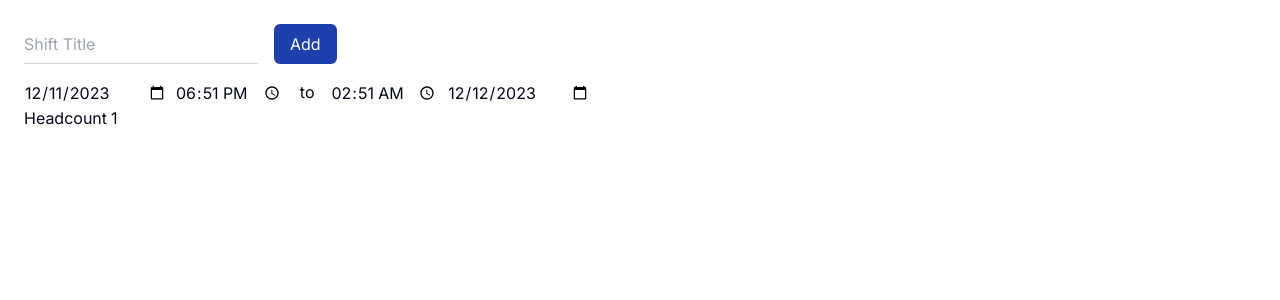
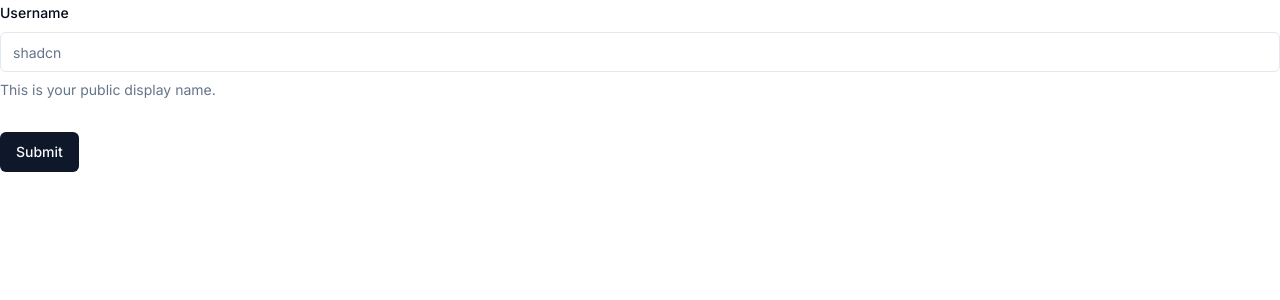
Before and after one commit to ericli18/open-schedule, a Next.js app: page /dashboard in a window 1280 px wide. Shown: the top 300 px of the page. Built offline with nearby package versions, Linux system fonts and the light colour scheme.

Commit message:
Add shadcn forms

```diff
--- a/src/app/dashboard/page.jsx
+++ b/src/app/dashboard/page.jsx
@@ -3,73 +3,75 @@
 import dayjs from "dayjs";
 import timezone from "dayjs/plugin/timezone";
 import utc from "dayjs/plugin/utc";
+import ShiftForm from "@/components/ShiftForm";
 
 dayjs.extend(utc);
 dayjs.extend(timezone);
 
 export default function Page() {
-  const [date, setDate] = useState(dayjs());
-  const positions = ["Supervisor", "Manager", "Employee"];
-  const [timezone, setTimezone] = useState(
-    Intl.DateTimeFormat().resolvedOptions().timeZone
-  );
 
-  const currentDate = dayjs().format("YYYY-MM-DD");
-  const currentTime = dayjs().format("HH:mm");
-  const nextDay = dayjs().add(8, "hour");
-  const nextDate = nextDay.format("YYYY-MM-DD");
-  const nextTime = nextDay.format("HH:mm");
+  // const currentDate = dayjs().format("YYYY-MM-DD");
+  // const currentTime = dayjs().format("HH:mm");
+  // const nextDay = dayjs().add(8, "hour");
+  // const nextDate = nextDay.format("YYYY-MM-DD");
+  // const nextTime = nextDay.format("HH:mm");
 
 
+  // return (
+  //   <form>
+  //     <div className='rounded-md p-4 md:p-6 flex-col gap-8 sm:gap-4'>
+  //       <div className='mb-4 flex'>
+  //         <label className='block sr-only' htmlFor='title'>Shift title</label>
+  //         <input
+  //           className='block border-b border-gray-300 focus:border-b-2 focus:border-blue-800 outline-none'
+  //           type='text'
+  //           name='title'
+  //           id='title'
+  //           placeholder='Shift Title'
+  //         />
+  //         <button className='ml-4 bg-blue-800 text-white px-4 py-2 rounded-md'>
+  //           Add
+  //         </button>
+  //       </div>
+  //       <div className='flex flex-col sm:flex-row gap-4'>
+  //         <div className='flex flex-wrap gap-2'>
+  //           <label htmlFor='startDate' className="sr-only">starting date</label>
+  //           <input type='date' id='startDate' defaultValue={currentDate} />
+  //           <label htmlFor='startTime' className="sr-only">starting time</label>
+  //           <input type='time' id='startTime' defaultValue={currentTime}/>
+  //         </div>
+  //         <span>to</span>
+  //         <div className=''>
+  //           <div className='flex flex-wrap gap-2'>
+  //             <label htmlFor='endTime' className="sr-only">Ending time</label>
+  //             <input type='time' id='endTime' defaultValue={nextTime}/>
+  //             <label htmlFor='endDate' className="sr-only">Ending time</label>
+  //             <input type='date' id='endDate' defaultValue={nextDate} />
+  //           </div>
+  //         </div>
+  //       </div>
+  //       {/* <fieldset>
+  //         <legend>Choose the positions on this shift: </legend>
+  //         {positions.map((position) => {
+  //           return (
+  //             <div key={position}>
+  //               <input type='checkbox' name={position} id={position} className="mr-2"/>
+  //               <label htmlFor={position}>{position}</label>
+  //             </div>
+  //           );
+  //         })}
+  //       </fieldset> */}
+  //       <div className="flex flex-col sm:flex-row gap-4 sm:gap-1">
+  //         <label htmlFor="headcount">Headcount</label>
+  //         <input type='number' name='headcount' id='headcount' min='1' max='100' defaultValue='1' className='w-16' />
+  //       </div>
+  //     </div>
+  //   </form>
+  // );
+
   return (
-    <form>
-      <div className='rounded-md p-4 md:p-6 flex-col gap-8 sm:gap-4'>
-        <div className='mb-4 flex'>
-          <label className='block sr-only' htmlFor='title'>Shift title</label>
-          <input
-            className='block border-b border-gray-300 focus:border-b-2 focus:border-blue-800 outline-none'
-            type='text'
-            name='title'
-            id='title'
-            placeholder='Shift Title'
-          />
-          <button className='ml-4 bg-blue-800 text-white px-4 py-2 rounded-md'>
-            Add
-          </button>
-        </div>
-        <div className='flex flex-col sm:flex-row gap-4'>
-          <div className='flex flex-wrap gap-2'>
-            <label htmlFor='startDate' className="sr-only">starting date</label>
-            <input type='date' id='startDate' defaultValue={currentDate} />
-            <label htmlFor='startTime' className="sr-only">starting time</label>
-            <input type='time' id='startTime' defaultValue={currentTime}/>
-          </div>
-          <span>to</span>
-          <div className=''>
-            <div className='flex flex-wrap gap-2'>
-              <label htmlFor='endTime' className="sr-only">Ending time</label>
-              <input type='time' id='endTime' defaultValue={nextTime}/>
-              <label htmlFor='endDate' className="sr-only">Ending time</label>
-              <input type='date' id='endDate' defaultValue={nextDate} />
-            </div>
-          </div>
-        </div>
-        {/* <fieldset>
-          <legend>Choose the positions on this shift: </legend>
-          {positions.map((position) => {
-            return (
-              <div key={position}>
-                <input type='checkbox' name={position} id={position} className="mr-2"/>
-                <label htmlFor={position}>{position}</label>
-              </div>
-            );
-          })}
-        </fieldset> */}
-        <div className="flex flex-col sm:flex-row gap-4 sm:gap-1">
-          <label htmlFor="headcount">Headcount</label>
-          <input type='number' name='headcount' id='headcount' min='1' max='100' defaultValue='1' className='w-16' />
-        </div>
-      </div>
-    </form>
-  );
+    <div className='flex flex-col gap-8'>
+      <ShiftForm />
+    </div>
+  )
 }
--- /dev/null
+++ b/src/components/ShiftForm.jsx
@@ -0,0 +1,63 @@
+"use client";
+
+import { zodResolver } from "@hookform/resolvers/zod";
+import { useForm } from "react-hook-form";
+import * as z from "zod";
+
+import { Button } from "@/components/ui/button";
+import {
+  Form,
+  FormControl,
+  FormDescription,
+  FormField,
+  FormItem,
+  FormLabel,
+  FormMessage,
+} from "@/components/ui/form";
+import { Input } from "@/components/ui/input";
+
+const formSchema = z.object({
+  username: z.string().min(2, {
+    message: "Username must be at least 2 characters.",
+  }),
+});
+
+export default function ShiftForm() {
+  // 1. Define your form.
+  const form = useForm({
+    resolver: zodResolver(formSchema),
+    defaultValues: {
+      username: "",
+    },
+  });
+  // 2. Define a submit handler.
+  function onSubmit(values) {
+    // Do something with the form values.
+    // ✅ This will be type-safe and validated.
+    console.log(values);
+  }
+
+  return (
+    <Form {...form}>
+      <form onSubmit={form.handleSubmit(onSubmit)} className='space-y-8'>
+        <FormField
+          control={form.control}
+          name='username'
+          render={({ field }) => (
+            <FormItem>
+              <FormLabel>Username</FormLabel>
+              <FormControl>
+                <Input placeholder='shadcn' {...field} />
+              </FormControl>
+              <FormDescription>
+                This is your public display name.
+              </FormDescription>
+              <FormMessage />
+            </FormItem>
+          )}
+        />
+        <Button type='submit'>Submit</Button>
+      </form>
+    </Form>
+  );
+}
--- /dev/null
+++ b/src/components/ui/button.jsx
@@ -0,0 +1,47 @@
+import * as React from "react"
+import { Slot } from "@radix-ui/react-slot"
+import { cva } from "class-variance-authority";
+
+import { cn } from "@/lib/utils"
+
+const buttonVariants = cva(
+  "inline-flex items-center justify-center whitespace-nowrap rounded-md text-sm font-medium ring-offset-background transition-colors focus-visible:outline-none focus-visible:ring-2 focus-visible:ring-ring focus-visible:ring-offset-2 disabled:pointer-events-none disabled:opacity-50",
+  {
+    variants: {
+      variant: {
+        default: "bg-primary text-primary-foreground hover:bg-primary/90",
+        destructive:
+          "bg-destructive text-destructive-foreground hover:bg-destructive/90",
+        outline:
+          "border border-input bg-background hover:bg-accent hover:text-accent-foreground",
+        secondary:
+          "bg-secondary text-secondary-foreground hover:bg-secondary/80",
+        ghost: "hover:bg-accent hover:text-accent-foreground",
+        link: "text-primary underline-offset-4 hover:underline",
+      },
+      size: {
+        default: "h-10 px-4 py-2",
+        sm: "h-9 rounded-md px-3",
+        lg: "h-11 rounded-md px-8",
+        icon: "h-10 w-10",
+      },
+    },
+    defaultVariants: {
+      variant: "default",
+      size: "default",
+    },
+  }
+)
+
+const Button = React.forwardRef(({ className, variant, size, asChild = false, ...props }, ref) => {
+  const Comp = asChild ? Slot : "button"
+  return (
+    (<Comp
+      className={cn(buttonVariants({ variant, size, className }))}
+      ref={ref}
+      {...props} />)
+  );
+})
+Button.displayName = "Button"
+
+export { Button, buttonVariants }
--- /dev/null
+++ b/src/components/ui/form.jsx
@@ -0,0 +1,133 @@
+import * as React from "react"
+import { Slot } from "@radix-ui/react-slot"
+import { Controller, FormProvider, useFormContext } from "react-hook-form";
+
+import { cn } from "@/lib/utils"
+import { Label } from "@/components/ui/label"
+
+const Form = FormProvider
+
+const FormFieldContext = React.createContext({})
+
+const FormField = (
+  {
+    ...props
+  }
+) => {
+  return (
+    (<FormFieldContext.Provider value={{ name: props.name }}>
+      <Controller {...props} />
+    </FormFieldContext.Provider>)
+  );
+}
+
+const useFormField = () => {
+  const fieldContext = React.useContext(FormFieldContext)
+  const itemContext = React.useContext(FormItemContext)
+  const { getFieldState, formState } = useFormContext()
+
+  const fieldState = getFieldState(fieldContext.name, formState)
+
+  if (!fieldContext) {
+    throw new Error("useFormField should be used within <FormField>")
+  }
+
+  const { id } = itemContext
+
+  return {
+    id,
+    name: fieldContext.name,
+    formItemId: `${id}-form-item`,
+    formDescriptionId: `${id}-form-item-description`,
+    formMessageId: `${id}-form-item-message`,
+    ...fieldState,
+  }
+}
+
+const FormItemContext = React.createContext({})
+
+const FormItem = React.forwardRef(({ className, ...props }, ref) => {
+  const id = React.useId()
+
+  return (
+    (<FormItemContext.Provider value={{ id }}>
+      <div ref={ref} className={cn("space-y-2", className)} {...props} />
+    </FormItemContext.Provider>)
+  );
+})
+FormItem.displayName = "FormItem"
+
+const FormLabel = React.forwardRef(({ className, ...props }, ref) => {
+  const { error, formItemId } = useFormField()
+
+  return (
+    (<Label
+      ref={ref}
+      className={cn(error && "text-destructive", className)}
+      htmlFor={formItemId}
+      {...props} />)
+  );
+})
+FormLabel.displayName = "FormLabel"
+
+const FormControl = React.forwardRef(({ ...props }, ref) => {
+  const { error, formItemId, formDescriptionId, formMessageId } = useFormField()
+
+  return (
+    (<Slot
+      ref={ref}
+      id={formItemId}
+      aria-describedby={
+        !error
+          ? `${formDescriptionId}`
+          : `${formDescriptionId} ${formMessageId}`
+      }
+      aria-invalid={!!error}
+      {...props} />)
+  );
+})
+FormControl.displayName = "FormControl"
+
+const FormDescription = React.forwardRef(({ className, ...props }, ref) => {
+  const { formDescriptionId } = useFormField()
+
+  return (
+    (<p
+      ref={ref}
+      id={formDescriptionId}
+      className={cn("text-sm text-muted-foreground", className)}
+      {...props} />)
+  );
+})
+FormDescription.displayName = "FormDescription"
+
+const FormMessage = React.forwardRef(({ className, children, ...props }, ref) => {
+  const { error, formMessageId } = useFormField()
+  const body = error ? String(error?.message) : children
+
+  if (!body) {
+    return null
+  }
+
+  return (
+    (<p
+      ref={ref}
+      id={formMessageId}
+      className={cn("text-sm font-medium text-destructive", className)}
+      {...props}>
+      {body}
+    </p>)
+  );
+})
+FormMessage.displayName = "FormMessage"
+
+export {
+  useFormField,
+  Form,
+  FormItem,
+  FormLabel,
+  FormControl,
+  FormDescription,
+  FormMessage,
+  FormField,
+}
--- /dev/null
+++ b/src/components/ui/input.jsx
@@ -0,0 +1,19 @@
+import * as React from "react"
+
+import { cn } from "@/lib/utils"
+
+const Input = React.forwardRef(({ className, type, ...props }, ref) => {
+  return (
+    (<input
+      type={type}
+      className={cn(
+        "flex h-10 w-full rounded-md border border-input bg-background px-3 py-2 text-sm ring-offset-background file:border-0 file:bg-transparent file:text-sm file:font-medium placeholder:text-muted-foreground focus-visible:outline-none focus-visible:ring-2 focus-visible:ring-ring focus-visible:ring-offset-2 disabled:cursor-not-allowed disabled:opacity-50",
+        className
+      )}
+      ref={ref}
+      {...props} />)
+  );
+})
+Input.displayName = "Input"
+
+export { Input }
--- /dev/null
+++ b/src/components/ui/label.jsx
@@ -0,0 +1,18 @@
+"use client"
+
+import * as React from "react"
+import * as LabelPrimitive from "@radix-ui/react-label"
+import { cva } from "class-variance-authority";
+
+import { cn } from "@/lib/utils"
+
+const labelVariants = cva(
+  "text-sm font-medium leading-none peer-disabled:cursor-not-allowed peer-disabled:opacity-70"
+)
+
+const Label = React.forwardRef(({ className, ...props }, ref) => (
+  <LabelPrimitive.Root ref={ref} className={cn(labelVariants(), className)} {...props} />
+))
+Label.displayName = LabelPrimitive.Root.displayName
+
+export { Label }
--- a/src/lib/utils.js
+++ b/src/lib/utils.js
@@ -1,6 +1,6 @@
-import { clsx } from "clsx"
-import { twMerge } from "tailwind-merge"
+import { clsx } from "clsx";
+import { twMerge } from "tailwind-merge";
 
 export function cn(...inputs) {
-  return twMerge(clsx(inputs))
+  return twMerge(clsx(inputs));
 }
```
Also changed, not shown: package.json (+7 -2 lines), src/app/globals.css (line endings or trailing spaces), 1 other file (tests, documents, lock files or other folders).
